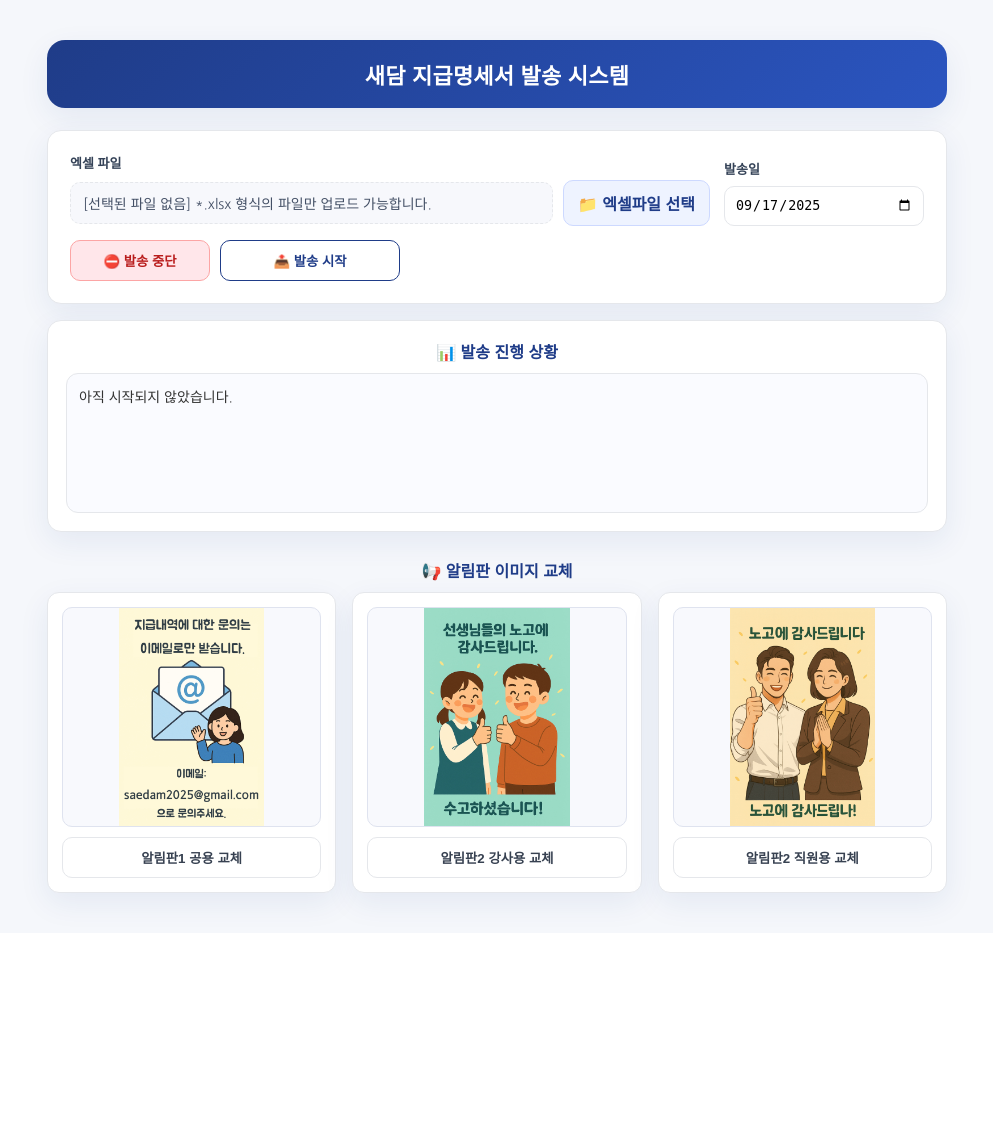
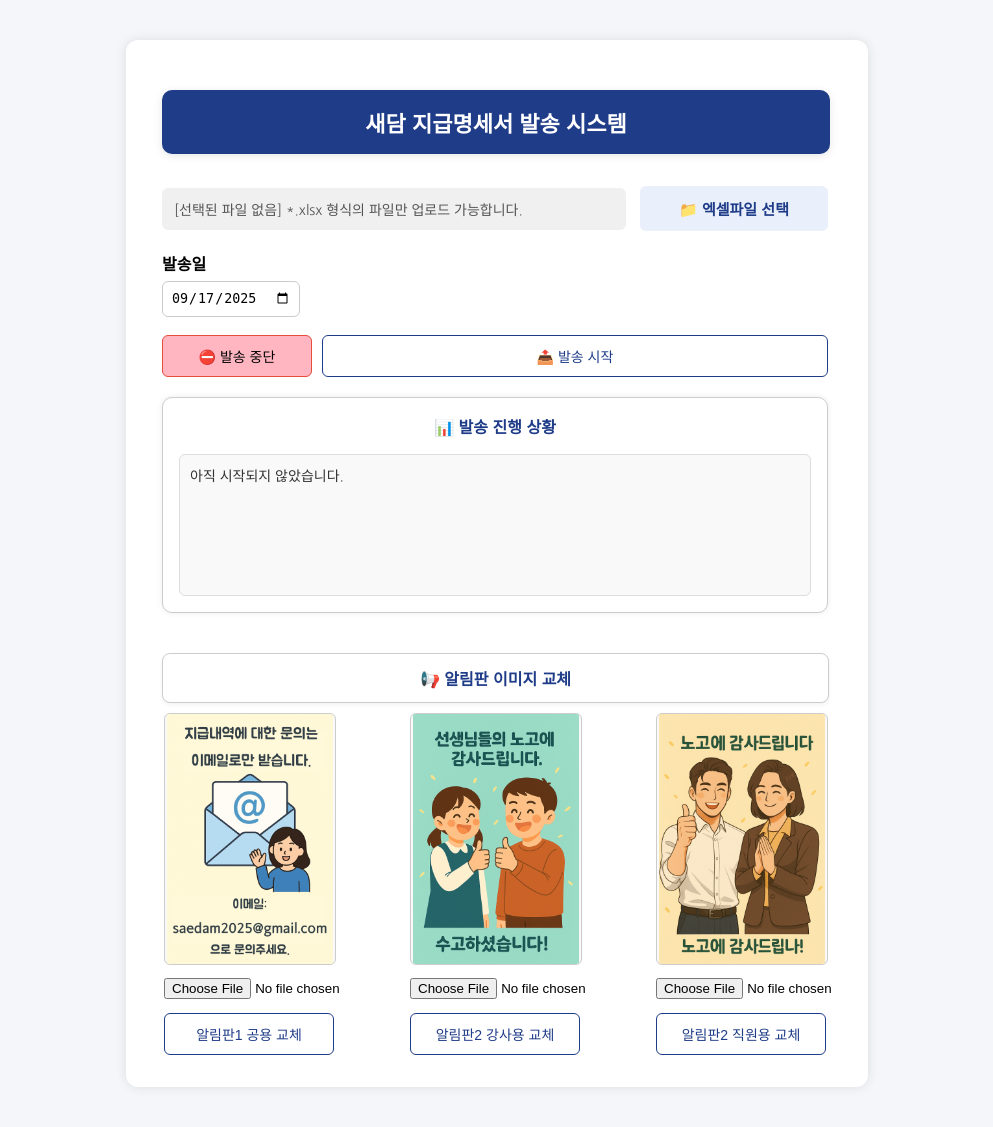
Before and after one commit to saedam2025/certificate_webapp, a Flask app: page /send01 in a window 1280 px wide. Shown: the whole page, without its empty margins (143-1136 px from the left). Before the commit the page ends 918 px from the top, so only its background shows below. Run offline with Flask 3, Linux system fonts and the light colour scheme.

Commit message:
Add files via upload

```diff
--- a/templates/send01/upload_form.html
+++ b/templates/send01/upload_form.html
@@ -2,261 +2,311 @@
 <html lang="ko">
 <head>
   <meta charset="UTF-8">
-  <title>새담 지급명세서 발송 시스템</title>
+  <title>급여명세서 발송</title>
   <link href="https://fonts.googleapis.com/css2?family=Nanum+Gothic&display=swap" rel="stylesheet">
   <link rel="icon" href="/static/favicon.ico" type="image/x-icon">
   <style>
-    :root{
-      --brand:#1f3c88;
-      --brand-2:#2b55c0;
-      --bg:#f5f7fb;
-      --card:#ffffff;
-      --text:#1f2937;
-      --muted:#6b7280;
-      --border:#e5e7eb;
-      --shadow:0 10px 30px rgba(31,60,136,.08);
-      --radius:14px;
-    }
-    *{box-sizing:border-box}
-    body{
-      margin:0; padding:40px 20px;
-      background:var(--bg);
-      font-family:'Nanum Gothic', system-ui, -apple-system, Segoe UI, Roboto, 'Helvetica Neue', Arial, 'Noto Sans', 'Apple SD Gothic Neo', 'Malgun Gothic', sans-serif;
-      color:var(--text);
-    }
-    .page{max-width:900px; margin:0 auto;}
-    .hero{
-      display:flex; align-items:center; justify-content:center;
-      background:linear-gradient(135deg, var(--brand), var(--brand-2));
-      color:#fff; padding:18px 22px; border-radius:18px;
-      box-shadow:var(--shadow); margin-bottom:22px;
-    }
-    .hero h1{margin:0; font-size:22px; letter-spacing:.2px}
-    .card{
-      background:var(--card); border:1px solid var(--border);
-      border-radius:var(--radius); box-shadow:var(--shadow);
+    body {
+      font-family: 'Nanum Gothic', sans-serif;
+      background-color: #f4f6f9;
+      margin: 0;
+      padding: 40px;
     }
 
-    /* ========== 업로드 카드 ========== */
-    .upload-card{padding:22px;}
-    .row{
-      display:flex; gap:14px; align-items:end; flex-wrap:wrap;
-    }
-    .col{display:flex; flex-direction:column; gap:8px;}
-    .col.grow{flex:1 1 360px;}
-    .label{font-weight:700; font-size:13px; color:#344257}
-    .fileline{
-      display:flex; gap:10px; align-items:center; width:100%;
-    }
-    #file-name{
-      flex:1; min-height:40px; display:flex; align-items:center;
-      padding:10px 12px; border:1px dashed var(--border); border-radius:10px;
-      background:#f7f8fc; color:#445066; font-size:14px;
-      overflow:hidden; text-overflow:ellipsis; white-space:nowrap;
-    }
-    .btn-file{
-      display:inline-flex; align-items:center; justify-content:center;
-      padding:10px 14px; min-width:140px;
-      background:#eef3ff; color:var(--brand); border:1px solid #cdd9ff;
-      border-radius:10px; font-weight:800; cursor:pointer; transition:.2s;
-      white-space:nowrap;
-    }
-    .btn-file:hover{background:#dfe9ff}
-    input[type="file"]{display:none}
-
-    .date-input{
-      height:40px; padding:8px 10px; border:1px solid var(--border);
-      border-radius:10px; background:#fff; min-width:200px;
-      outline:none; transition:border-color .2s, box-shadow .2s;
-    }
-    .date-input:focus{border-color:#c3cffc; box-shadow:0 0 0 4px rgba(43,85,192,.08)}
-
-    .actions{
-      display:flex; gap:10px; flex-wrap:wrap; margin-top:14px;
-    }
-    .btn{
-      display:inline-flex; align-items:center; justify-content:center;
-      padding:10px 16px; border-radius:10px; cursor:pointer;
-      transition:.2s; border:1px solid transparent; font-weight:700;
-    }
-    .btn-primary{
-      background:#fff; color:var(--brand); border-color:var(--brand);
-      min-width:180px;
-    }
-    .btn-primary:hover{background:#eef3ff}
-    .btn-danger{
-      background:#ffe6ea; color:#b91c1c; border-color:#fca5a5; min-width:140px;
-    }
-    .btn-danger:hover{background:#ffcfd7}
-
-    /* ========== 상태 카드 ========== */
-    .status-card{padding:18px; margin-top:16px;}
-    .status-title{
-      font-weight:800; color:var(--brand); text-align:center; margin-bottom:10px;
-    }
-    .status-box{
-      border:1px solid var(--border); border-radius:12px; background:#fafbff;
-      padding:12px; height:140px; overflow:auto; font-size:14px; color:#333;
+    .container {
+      max-width: 670px;
+      margin: 0 auto;
+      background: white;
+      border-radius: 12px;
+      box-shadow: 0 0 12px rgba(0,0,0,0.1);
+      padding: 32px 36px;
     }
 
-    /* ========== 알림판(광고) 그리드 ========== */
-    .section-title{
-      margin:26px 0 10px; font-size:16px; font-weight:800;
-      color:var(--brand); text-align:center;
+    .main-title {
+      max-width: 628px;
+      font-size: 22px;
+      color: white;
+      background-color: #1f3c88;
+      padding: 16px 20px;
+      border-radius: 10px;
+      text-align: center;
+      margin-bottom: 32px;
+      box-shadow: 0 2px 8px rgba(0,0,0,0.1);
     }
-    .ads-grid{
-      display:grid; grid-template-columns:repeat(3, 1fr);
-      gap:16px;
+
+    .file-wrapper {
+      margin-bottom: 20px;
     }
-    @media (max-width:820px){
-      .ads-grid{grid-template-columns:repeat(2, 1fr)}
+
+    .file-display {
+      display: flex;
+      align-items: center;
+      gap: 14px;
+      margin-bottom: 16px;
     }
-    @media (max-width:560px){
-      .ads-grid{grid-template-columns:1fr}
+
+    #file-name {
+      font-size: 14px;
+      color: #555;
+      background-color: #f0f0f0;
+      padding: 11px 12px;
+      border-radius: 6px;
+      min-width: 440px;
     }
-    .ad-card{
-      padding:14px; border:1px solid var(--border);
-      border-radius:12px; background:#fff; box-shadow:var(--shadow);
+
+    .file-label {
+      background-color: #e9f0fb;
+      color: #1f3c88;
+      padding: 12px 24px;
+      border-radius: 6px;
+      cursor: pointer;
+      font-size: 15px;
+      border: none;
+      transition: background-color 0.3s ease, color 0.3s ease;
+      font-weight: bold;
+      min-width: 140px;
+      text-align: center;
     }
-    .ad-img{
-      width:100%; height:220px; border-radius:10px; border:1px solid #dfe3ef;
-      background:#f8f9fd; object-fit:contain; display:block; margin-bottom:10px;
+
+    .file-label:hover {
+      background-color: #F5B027;
+      color: white;
     }
-    .btn-lite{
-      width:100%; padding:10px 12px; border-radius:10px; border:1px solid var(--border);
-      background:#fff; color:#374151; cursor:pointer; transition:.2s;
-      font-weight:700;
+
+    .submit-btn {
+      background-color: transparent;
+      color: #1f3c88;
+      border: 1px solid #1f3c88;
+      padding: 10px 0;
+      font-size: 14px;
+      border-radius: 6px;
+      width: 100%;
+      max-width: 506px;
+      margin-top: 6px;
+      cursor: pointer;
     }
-    .btn-lite:hover{background:#f4f7ff}
-    .ad-file{width:100%; margin:8px 0}
+
+    .submit-btn:hover {
+      background-color: #eaf0ff;
+    }
+
+    .submit-btn2 {
+      background-color: #ffb6c1;
+      color: black;
+      border: 1px solid #e74c3c;
+      padding: 10px 0;
+      font-size: 14px;
+      border-radius: 6px;
+      width: 100%;
+      max-width: 150px;
+      margin-top: 6px;
+      cursor: pointer;
+      transition: background-color 0.3s ease;
+    }
+
+    .submit-btn2:hover {
+      background-color: #e74c3c;
+      color: white;
+      border-color: #ffb6c1;
+    }
+
+    .status-box {
+      width: 632px;
+      margin-top: 20px;
+      background: #fff;
+      padding: 16px;
+      border-radius: 10px;
+      border: 1px solid #ccc;
+      box-shadow: 0 0 6px rgba(0,0,0,0.08);
+    }
+
+    .ad-section-wrapper {
+      display: flex;
+      flex-wrap: wrap;
+      justify-content: flex-start;
+      gap: 76px;
+      margin-top: 10px;
+      padding-left: 2px;
+    }
+
+    .ad-section {
+      width: 170px;
+    }
+
+    .ad-section img {
+      width: 100%;
+      height: 250px;
+      object-fit: contain;
+      background-color: #f9f9f9;
+      border: 1px solid #ccc;
+      margin-bottom: 8px;
+      border-radius: 6px;
+    }
+
+    .ad-section input[type="file"] {
+      margin-bottom: 8px;
+    }
+
+    .section-title {
+      width: 625px;
+      font-size: 18px;
+      color: #1f3c88;
+      background-color: #fff;
+      border: 1px solid #ccc;
+      padding: 12px 20px;
+      border-radius: 8px;
+      margin: 40px 0px 0px 0px;
+      text-align: center;
+      box-shadow: 0 2px 4px rgba(0, 0, 0, 0.05);
+    }
   </style>
 </head>
+
 <body>
-  <div class="page">
-    <div class="hero"><h1>새담 지급명세서 발송 시스템</h1></div>
+  <div class="container">
+    <h2 class="main-title">새담 지급명세서 발송 시스템</h2>
 
-    <!-- 업로드 & 발송일 -->
-    <div class="card upload-card">
-      <form id="excel-form" method="post" enctype="multipart/form-data" action="/send01">
-        <div class="row">
-          <div class="col grow">
-            <label class="label">엑셀 파일</label>
-            <div class="fileline">
-              <div id="file-name">[선택된 파일 없음]  *.xlsx 형식의 파일만 업로드 가능합니다.</div>
-              <label for="excel" class="btn-file">📁 엑셀파일 선택</label>
-              <input type="file" id="excel" name="excel" accept=".xlsx" onchange="updateFileName(this)">
-            </div>
-          </div>
+    <form id="excel-form" method="post" enctype="multipart/form-data" action="/send01">
+      <div class="file-wrapper">
+        <div class="file-display">
+          <div id="file-name">[선택된 파일 없음]  *.xlsx 형식의 파일만 업로드 가능합니다.</div>
+          <label for="excel" class="file-label">📁 엑셀파일 선택</label>
+        </div>
+        <input type="file" name="excel" id="excel" onchange="updateFileName(this)" style="display:none;">
+      </div>
 
-          <div class="col">
-            <label class="label" for="send_date">발송일</label>
-            <input type="date" id="send_date" name="send_date" class="date-input" required>
-          </div>
-        </div>
+      <!-- ▼ 추가: 발송일 선택 (기본=오늘) -->
+      <div style="margin: 6px 0 12px 0;">
+        <label for="send_date" style="display:block; font-weight:600; margin-bottom:6px;">발송일</label>
+        <input type="date" id="send_date" name="send_date" style="padding:8px; border:1px solid #ccc; border-radius:6px;" required>
+      </div>
+      <!-- ▲ 추가 끝 -->
 
-        <div class="actions">
-          <button type="button" class="btn btn-danger" onclick="stopSending()">⛔ 발송 중단</button>
-          <button type="submit" class="btn btn-primary">📤 발송 시작</button>
-        </div>
-      </form>
+      <div style="display:flex; gap:10px; flex-wrap:wrap;">
+        <button type="button" class="submit-btn2" onclick="stopSending();">⛔ 발송 중단</button>
+        <button type="submit" class="submit-btn">📤 발송 시작</button>
+      </div>
+    </form>
+
+    <script>
+      function stopSending() {
+        fetch('/send01/stop', { method: 'POST' })
+          .then(response => response.text())
+          .then(html => {
+            document.open();
+            document.write(html);
+            document.close();
+          });
+      }
+    </script>
+
+    <div class="status-box">
+      <span style="display: block; font-size:16px; color:#1f3c88; text-align: center; font-weight: bold; margin-bottom: 16px;">📊 발송 진행 상황</span>
+      <div id="status-message" style="
+        font-size: 14px;
+        color: #333;
+        background: #f9f9f9;
+        border: 1px solid #ddd;
+        border-radius: 6px;
+        padding: 10px;
+        height: 120px;
+        overflow-y: auto;
+        white-space: normal;
+      ">
+        아직 시작되지 않았습니다.
+      </div>
     </div>
 
-    <!-- 진행상황 -->
-    <div class="card status-card">
-      <div class="status-title">📊 발송 진행 상황</div>
-      <div id="status-message" class="status-box">아직 시작되지 않았습니다.</div>
-    </div>
+<h2 class="section-title" style="font-size:16px; color:#1f3c88; text-align: center;">📢 알림판 이미지 교체</h2>
+<div class="ad-section-wrapper">
+  <div class="ad-section">
+    <img src="/static/send01/ad1.jpg?{{ uuid1 }}">
+    <form method="POST" action="/send/upload_ad_image" enctype="multipart/form-data">
+      <input type="hidden" name="bucket" value="send01">
+      <input type="hidden" name="target" value="ad1.jpg">
+      <input type="file" name="ad_file" accept="image/*" required>
+      <button type="submit" class="submit-btn">알림판1 공용 교체</button>
+    </form>
+  </div>
 
-    <!-- 알림판 이미지 교체 -->
-    <h2 class="section-title">📢 알림판 이미지 교체</h2>
-    <div class="ads-grid">
-      <div class="ad-card">
-        <img class="ad-img" src="/static/send01/ad1.jpg?{{ uuid1 }}" alt="알림판 1 미리보기">
-        <form method="POST" action="/send/upload_ad_image" enctype="multipart/form-data">
-          <input type="hidden" name="bucket" value="send01">
-          <input type="hidden" name="target" value="ad1.jpg">
-          <input class="ad-file" type="file" name="ad_file" accept="image/*" required>
-          <button type="submit" class="btn-lite">알림판1 공용 교체</button>
-        </form>
-      </div>
+  <div class="ad-section">
+    <img src="/static/send01/ad2.jpg?{{ uuid2 }}">
+    <form method="POST" action="/send/upload_ad_image" enctype="multipart/form-data">
+      <input type="hidden" name="bucket" value="send01">
+      <input type="hidden" name="target" value="ad2.jpg">
+      <input type="file" name="ad_file" accept="image/*" required>
+      <button type="submit" class="submit-btn">알림판2 강사용 교체</button>
+    </form>
+  </div>
 
-      <div class="ad-card">
-        <img class="ad-img" src="/static/send01/ad2.jpg?{{ uuid2 }}" alt="알림판 2(강사용) 미리보기">
-        <form method="POST" action="/send/upload_ad_image" enctype="multipart/form-data">
-          <input type="hidden" name="bucket" value="send01">
-          <input type="hidden" name="target" value="ad2.jpg">
-          <input class="ad-file" type="file" name="ad_file" accept="image/*" required>
-          <button type="submit" class="btn-lite">알림판2 강사용 교체</button>
-        </form>
-      </div>
+  <div class="ad-section">
+    <img src="/static/send01/ad3.jpg?{{ uuid3 }}">
+    <form method="POST" action="/send/upload_ad_image" enctype="multipart/form-data">
+      <input type="hidden" name="bucket" value="send01">
+      <input type="hidden" name="target" value="ad3.jpg">
+      <input type="file" name="ad_file" accept="image/*" required>
+      <button type="submit" class="submit-btn">알림판2 직원용 교체</button>
+    </form>
+  </div>
+</div>
 
-      <div class="ad-card">
-        <img class="ad-img" src="/static/send01/ad3.jpg?{{ uuid3 }}" alt="알림판 2(직원용) 미리보기">
-        <form method="POST" action="/send/upload_ad_image" enctype="multipart/form-data">
-          <input type="hidden" name="bucket" value="send01">
-          <input type="hidden" name="target" value="ad3.jpg">
-          <input class="ad-file" type="file" name="ad_file" accept="image/*" required>
-          <button type="submit" class="btn-lite">알림판2 직원용 교체</button>
-        </form>
-      </div>
-    </div>
   </div>
 
   <script>
-    function updateFileName(input){
-      const label = document.getElementById('file-name');
-      label.textContent = input.files.length ? input.files[0].name : "[선택된 파일 없음]  *.xlsx 형식의 파일만 업로드 가능합니다.";
+    function updateFileName(input) {
+      const fileName = input.files.length > 0 ? input.files[0].name : "선택된 파일 없음";
+      document.getElementById("file-name").textContent = fileName;
     }
 
-    function stopSending(){
-      fetch('/send01/stop', { method: 'POST' })
-        .then(r => r.text())
-        .then(html => { document.open(); document.write(html); document.close(); });
-    }
-
-    // 페이지 로드시 발송일 기본값 = 오늘(YYYY-MM-DD)
-    (function(){
+    // ▼ 추가: 페이지 로드시 send_date 기본값을 오늘(YYYY-MM-DD)로 설정
+    (function () {
       const el = document.getElementById('send_date');
-      if(!el) return;
+      if (!el) return;
       const t = new Date();
       const yyyy = t.getFullYear();
-      const mm = String(t.getMonth()+1).padStart(2,'0');
-      const dd = String(t.getDate()).padStart(2,'0');
-      if(!el.value) el.value = `${yyyy}-${mm}-${dd}`;
-      // 과거 선택 막으려면:
+      const mm = String(t.getMonth() + 1).padStart(2, '0');
+      const dd = String(t.getDate()).padStart(2, '0');
+      if (!el.value) el.value = `${yyyy}-${mm}-${dd}`;
+      // 과거 선택 막고 싶으면 아래 주석 해제
       // el.min = `${yyyy}-${mm}-${dd}`;
     })();
+    // ▲ 추가 끝
 
-    // 진행상황 폴링
     let started = false;
-    document.getElementById('excel-form').addEventListener('submit', e=>{
-      const f = document.getElementById('excel');
-      if(!f.files.length){
-        alert('📂 엑셀파일을 선택하지 않았습니다.');
+
+    document.querySelector("#excel-form").addEventListener("submit", function (e) {
+      const fileInput = document.getElementById("excel");
+      if (!fileInput.files.length) {
+        alert("📂 엑셀파일을 선택하지 않았습니다.");
         e.preventDefault();
         return;
       }
+
       started = true;
-      document.getElementById('status-message').textContent = '메일을 발송 중입니다...';
+      document.getElementById("status-message").textContent = "메일을 발송 중입니다...";
     });
 
-    setInterval(()=>{
-      if(!started) return;
+    setInterval(() => {
+      if (!started) return;
+
       fetch('/send01/status')
-        .then(res=>res.json())
-        .then(({sent_count, sent_names})=>{
-          let html = `총 <strong>${sent_count}</strong>명 발송 완료<br>`;
-          if(sent_names?.length){
-            html += "<div style='margin-top:8px;'><table style='width:100%; border-collapse:collapse;'>";
-            sent_names.forEach((name,i)=>{
-              if(i%5===0) html += "<tr>";
-              html += `<td style="padding:4px; white-space:nowrap;">• ${name}</td>`;
-              if(i%5===4) html += "</tr>";
-            });
-            if(sent_names.length%5!==0) html += "</tr>";
-            html += "</table></div>";
-          }
-          document.getElementById('status-message').innerHTML = html;
+        .then(res => res.json())
+        .then(data => {
+          const { sent_count, sent_names } = data;
+
+          let tableRows = "<table style='width:100%;'>";
+          sent_names.forEach((name, index) => {
+            if (index % 5 === 0) tableRows += "<tr>";
+            tableRows += `<td style="padding: 4px; white-space: nowrap;">• ${name}</td>`;
+            if (index % 5 === 4) tableRows += "</tr>";
+          });
+          if (sent_names.length % 5 !== 0) tableRows += "</tr>";
+          tableRows += "</table>";
+
+          document.getElementById("status-message").innerHTML = `
+            총 <strong>${sent_count}</strong>명 발송 완료<br>
+            <div style="margin-top:8px;">${tableRows}</div>
+          `;
         });
     }, 5000);
   </script>
```
